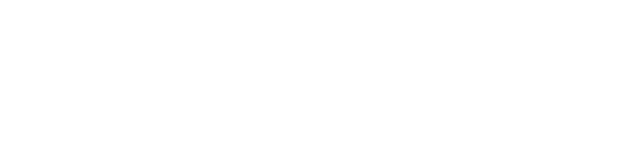
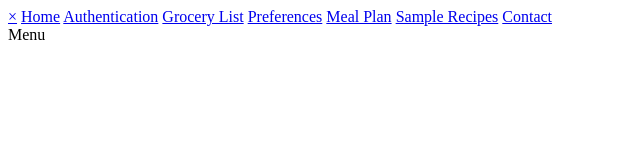
Before and after one commit to de08oei/nutrify-cssi, a website: page authentication.html in a window 1280 px wide. Shown: the whole page, without its empty margins (0-640 px from the left). Drawn offline with Linux system fonts and the light colour scheme.

Commit message:
Update authentication.html

```diff
--- a/authentication.html
+++ b/authentication.html
@@ -3,8 +3,28 @@
     <meta name="google-signin-scope" content="profile email">
     <meta name="google-signin-client_id" content="YOUR_CLIENT_ID.apps.googleusercontent.com">
     <script src="https://apis.google.com/js/platform.js" async defer></script>
+    <script src="script.js"></script>
   </head>
   <body>
+
+    <!-- NAV BAR -->
+
+  <div id = "navBar" class = "sidenav">
+    <a href="javascript:void(0)" class="closebtn" onclick="closeNav()">&times;</a>
+    <a href="home.html">Home</a>
+    <a href="authentication.html">Authentication</a>
+    <a href="groceries.html">Grocery List</a>
+    <a href="preferences.html">Preferences</a>
+    <a href="recipe-recs.html">Meal Plan</a>
+    <a href="sample-recipes.html">Sample Recipes</a>
+    <a href="contact.html">Contact</a>
+
+  </div>
+
+  <span id = "menuBtn" onclick = "openNav()">Menu</span>
+
+<!-- end nav bar -->
+
     <div class="g-signin2" data-onsuccess="onSignIn" data-theme="dark"></div>
     <script>
       function onSignIn(googleUser) {
@@ -21,6 +41,14 @@
         var id_token = googleUser.getAuthResponse().id_token;
         console.log("ID Token: " + id_token);
       }
+
+    function signOut() {
+      var auth2 = gapi.auth2.getAuthInstance();
+      auth2.signOut().then(function () {
+      console.log('User signed out.');
+      });
+    }
+
     </script>
   </body>
 </html>
```
